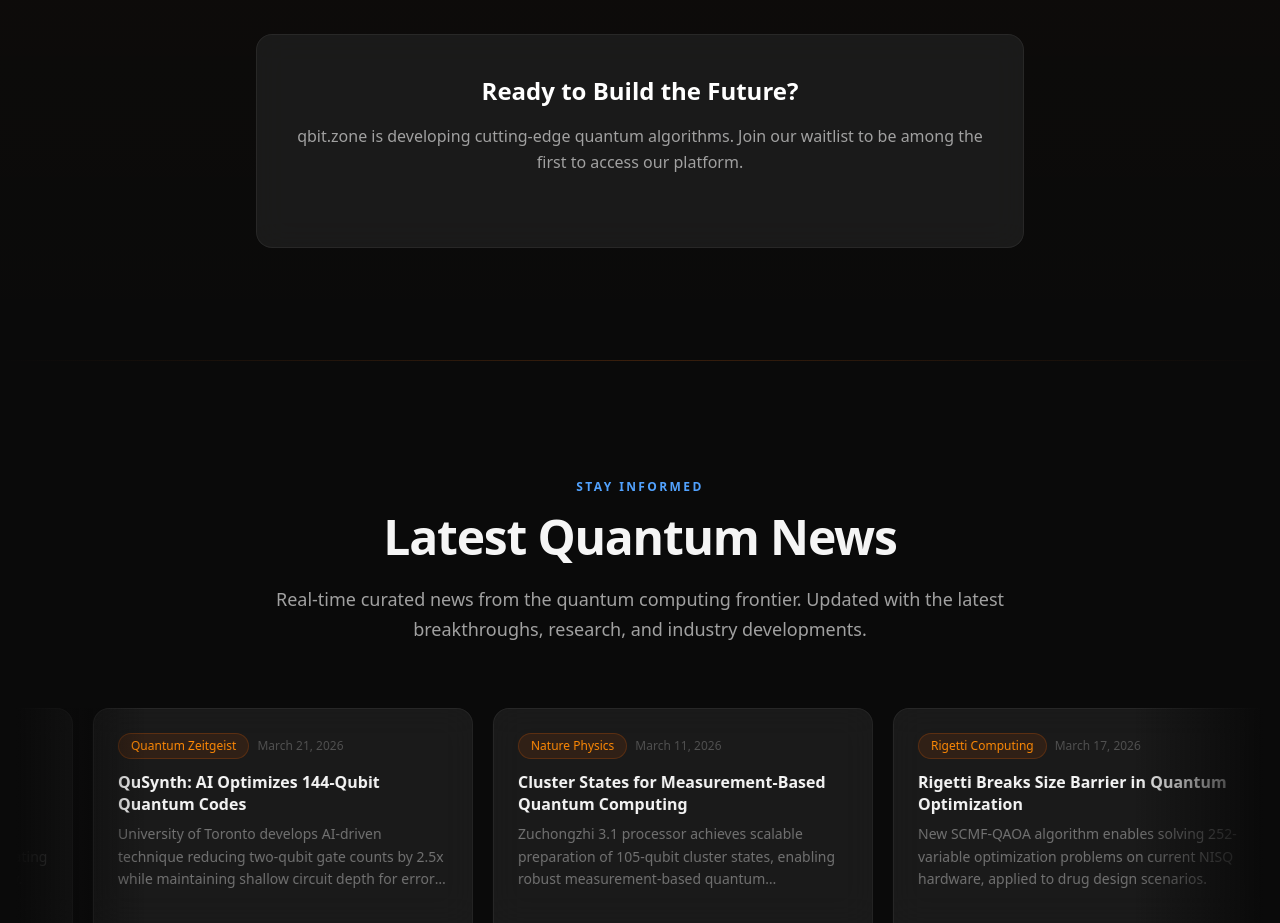
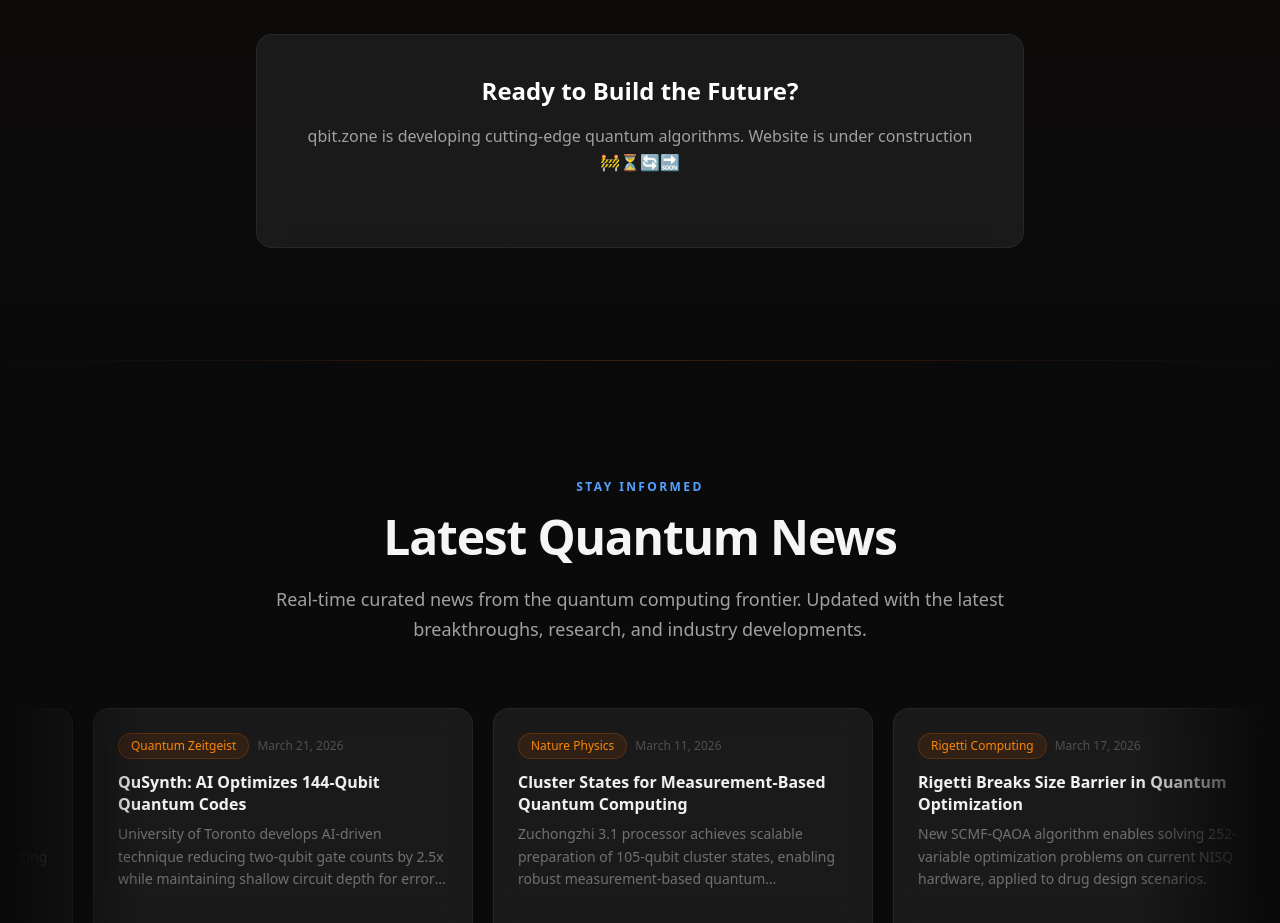
Before and after one commit to ane1990/qbit-zone, a Next.js app: page / in a window 1280 px wide. Shown: the part 4700-5623 px from the top of the page. Built offline with nearby package versions, Linux system fonts and the light colour scheme.

Commit message:
changed message

```diff
--- a/src/app/page.tsx
+++ b/src/app/page.tsx
@@ -569,8 +569,7 @@ function Possibilities() {
           <div className="glass rounded-2xl p-10 max-w-3xl mx-auto border-t border-orange-500/10">
             <h3 className="text-2xl font-bold mb-4 text-white">Ready to Build the Future?</h3>
             <p className="text-neutral-400 mb-8 leading-relaxed">
-              qbit.zone is developing cutting-edge quantum algorithms. Join our waitlist to be
-              among the first to access our platform.
+              qbit.zone is developing cutting-edge quantum algorithms. Website is under construction 🚧⏳🔄🔜
             </p>
  {/*        <div className="flex flex-col sm:flex-row gap-4 justify-center">
               <button className="px-8 py-4 bg-gradient-to-r from-orange-500 to-orange-600 hover:from-orange-600 hover:to-orange-700 rounded-xl font-semibold text-white transition-all duration-300 shadow-lg shadow-orange-500/20">
```
